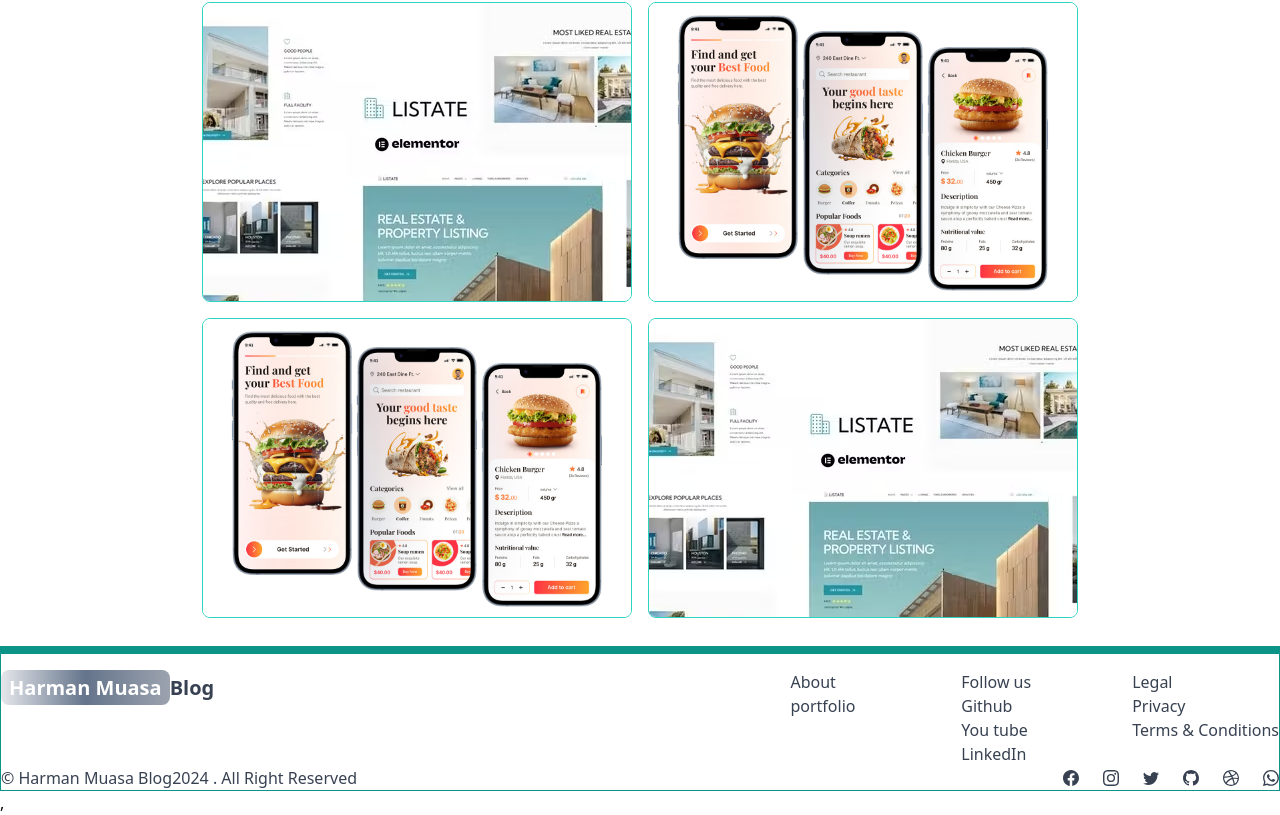
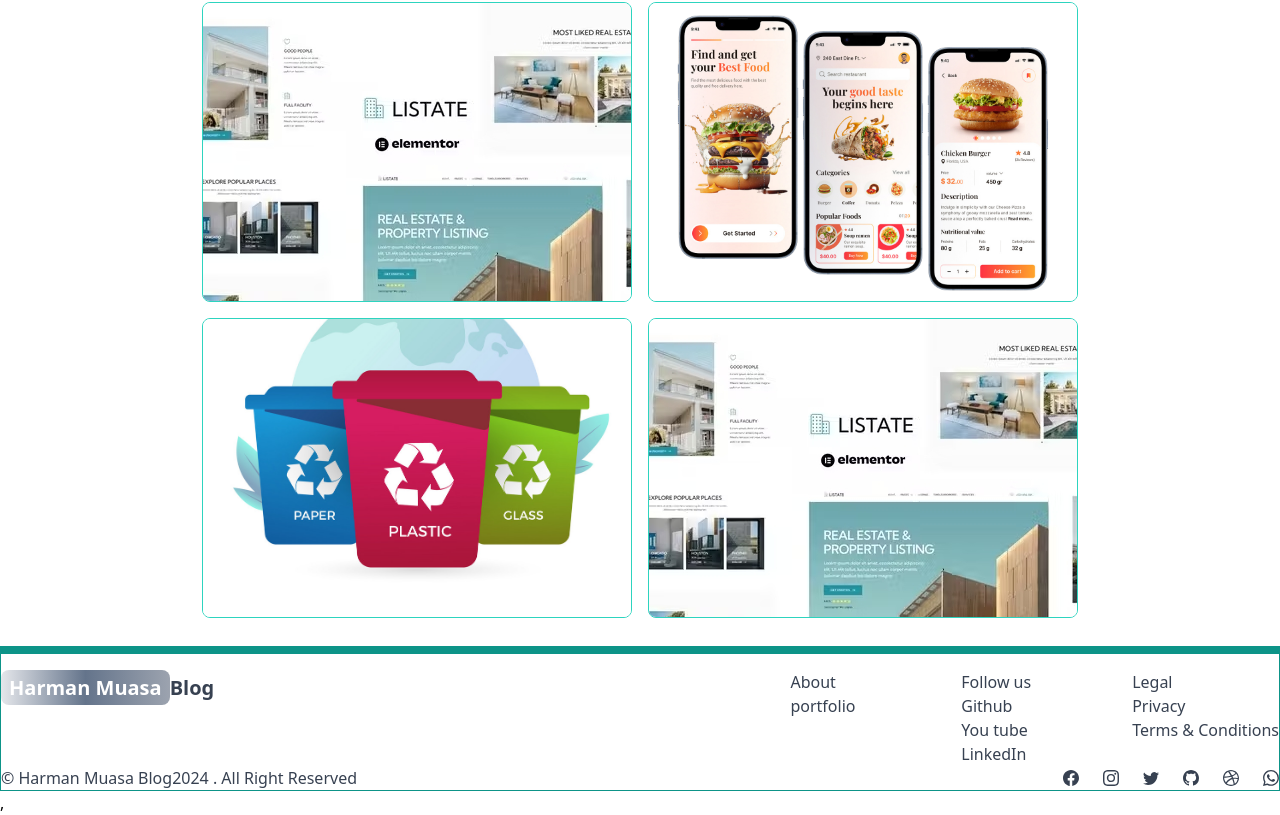
Before and after one commit to Muasa-harman/blog-app-mern-stack, a React (Vite) app in the folder client/: page /myprojects in a window 1280 px wide. Shown: the part 466-1281 px from the top of the page. Built offline with nearby package versions, Linux system fonts and the light colour scheme.

Commit message:
waste-mangement

```diff
--- a/client/src/pages/ProjectsPage.jsx
+++ b/client/src/pages/ProjectsPage.jsx
@@ -5,6 +5,7 @@ import Hotel from "../assets/kigali.jpg"
 import Finance from "../assets/dashboard.jpg"
 import Property from "../assets/Listing.jpg"
 import Delivery from "../assets/landing.png"
+import Waste from "../assets/waste.jpg"
 
 const ProjectsPage = () => {
   return (
@@ -17,7 +18,7 @@ const ProjectsPage = () => {
                 <ProjectCard title={"Financial Graphs Dashboard"} image={Finance} link={"https://yala-finance-dashboard-demo.vercel.app/"}/>
                 <ProjectCard title={"Property management System"}  image={Property} link={"https://property-management-rh6h.onrender.com/"}/>
                 <ProjectCard title={"Food Delivery Application"}  image={Delivery} link={"https://donfiles-online-food-delivery-app.onrender.com"}/>
-                <ProjectCard title={"Data visualisation Saas Application"}  image={Delivery}/>
+                <ProjectCard title={"Waste Management System comming soon!!"}  image={Waste}/>
                 <ProjectCard title={"Work in Progress"}  image={Property}/>
             </div>
             {/* <Link to={'/search'} className="text-lg text-teal-500 hover:underline text-center">View all posts</Link> */}
```
Also changed, not shown: client/src/assets/waste.jpg (added).
